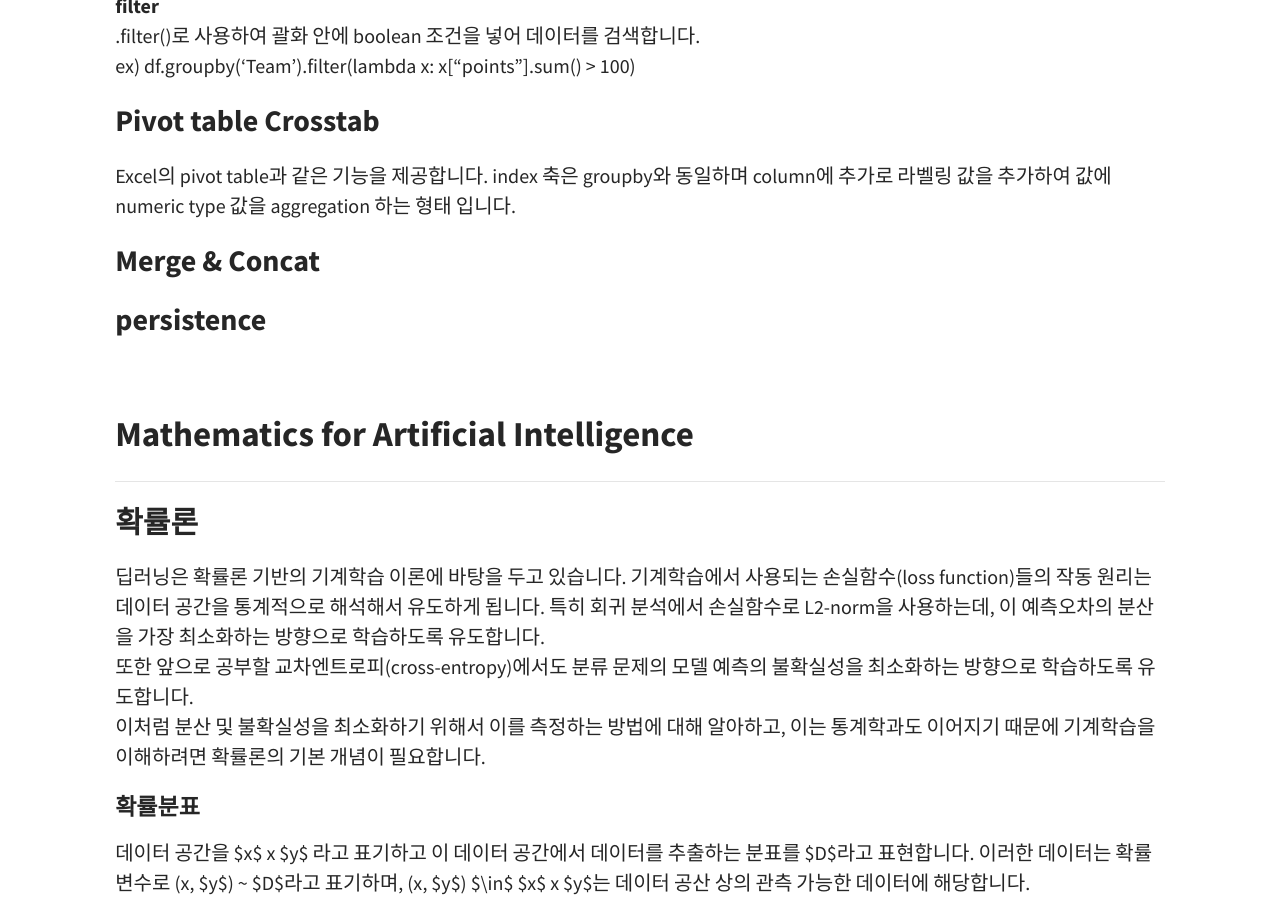
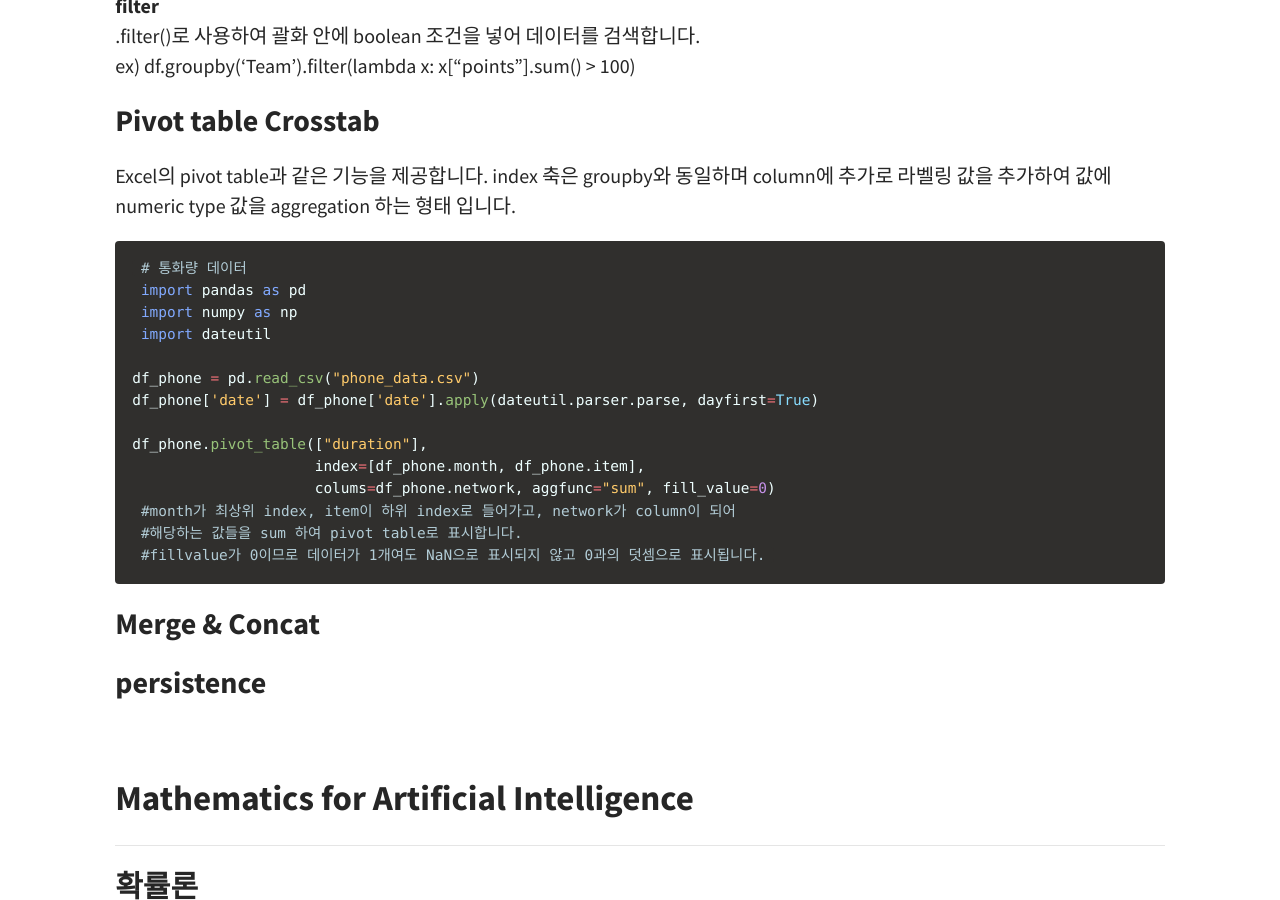
Before and after one commit to JJayy/JJayy.github.io, a Jekyll site: the page built from _posts/2020-01-28-day-9.md, in a window 1280 px wide and 900 px high, scrolled down 2056 px. Built offline with Jekyll 4.4.1, drawn with Linux system fonts in a browser that asks for light colours; some of the changed text lies outside the part shown.

Commit message:
Update 2020-01-28-day-9.md

```diff
--- a/_posts/2020-01-28-day-9.md
+++ b/_posts/2020-01-28-day-9.md
@@ -70,6 +70,23 @@ ex) df.groupby('Team').filter(lambda x: x["points"].sum() > 100)
 ### Pivot table Crosstab
 Excel의 pivot table과 같은 기능을 제공합니다. index 축은 groupby와 동일하며 column에 추가로 라벨링 값을 추가하여 값에 numeric type 값을 aggregation 하는 형태 입니다.
 
+~~~python
+ # 통화량 데이터
+ import pandas as pd
+ import numpy as np
+ import dateutil
+
+df_phone = pd.read_csv("phone_data.csv")
+df_phone['date'] = df_phone['date'].apply(dateutil.parser.parse, dayfirst=True)
+
+df_phone.pivot_table(["duration"],
+                     index=[df_phone.month, df_phone.item],
+                     colums=df_phone.network, aggfunc="sum", fill_value=0)
+ #month가 최상위 index, item이 하위 index로 들어가고, network가 column이 되어
+ #해당하는 값들을 sum 하여 pivot table로 표시합니다.
+ #fillvalue가 0이므로 데이터가 1개여도 NaN으로 표시되지 않고 0과의 덧셈으로 표시됩니다.
+~~~
+
 ### Merge & Concat
 
 
@@ -111,11 +128,11 @@ Excel의 pivot table과 같은 기능을 제공합니다. index 축은 groupby
 지난 시간에 softmax()를 로지스틱 회귀에서 사용했던 선형모델을 결합시키면 데이터에서 추출된 패턴을 기반으로 확률을 나타내준다는 것을 배웠습니다. 이를 바탕으로 분류 문제에서 softmax(W$\phi$ + b)는 데이터 x로부터 추출된 특징패턴 $\phi$(x)과 가중치행렬 W를 통해 조건부확률 P($y$|x)를 계산합니다.
 여기서 P($y$|x)는 데이터 x가 주어졌을 때 특정 클래스 $y$의 확률분포를 나타내는 것으로 전체 데이터 x 대신 $\phi$(x)로 써도 무방합니다.
 
-회귀문제의 경우 앞서 계산한 조건부확률을 통해 조건부 기대값 E[$y$|x]을 추정합니다.
+회귀문제의 경우 앞서 계산한 조건부확률을 통해 조건부 기대값 E[$y$\|x]을 추정합니다.
 > $E_{y - P(y|x)} [y|x] =  \int_y yP(y|x)dy$
 
 
-여기서 조건부 기대값인 E[$y$|x]은 E$||y-f(x)||_{2}$을 최소화하는 함수 $f(x)$와 일치합니다.
+여기서 조건부 기대값인 E[$y$\|x]은 E$||y-f(x)||_{2}$을 최소화하는 함수 $f(x)$와 일치합니다.
 
 **기대값**
 이처럼 확률분포가 주어지면 데이터를 분석하는데 사용 가능한 여러 종류의 통계적 범함수(statistical functional)를 계산할 수 있습니다.
```
